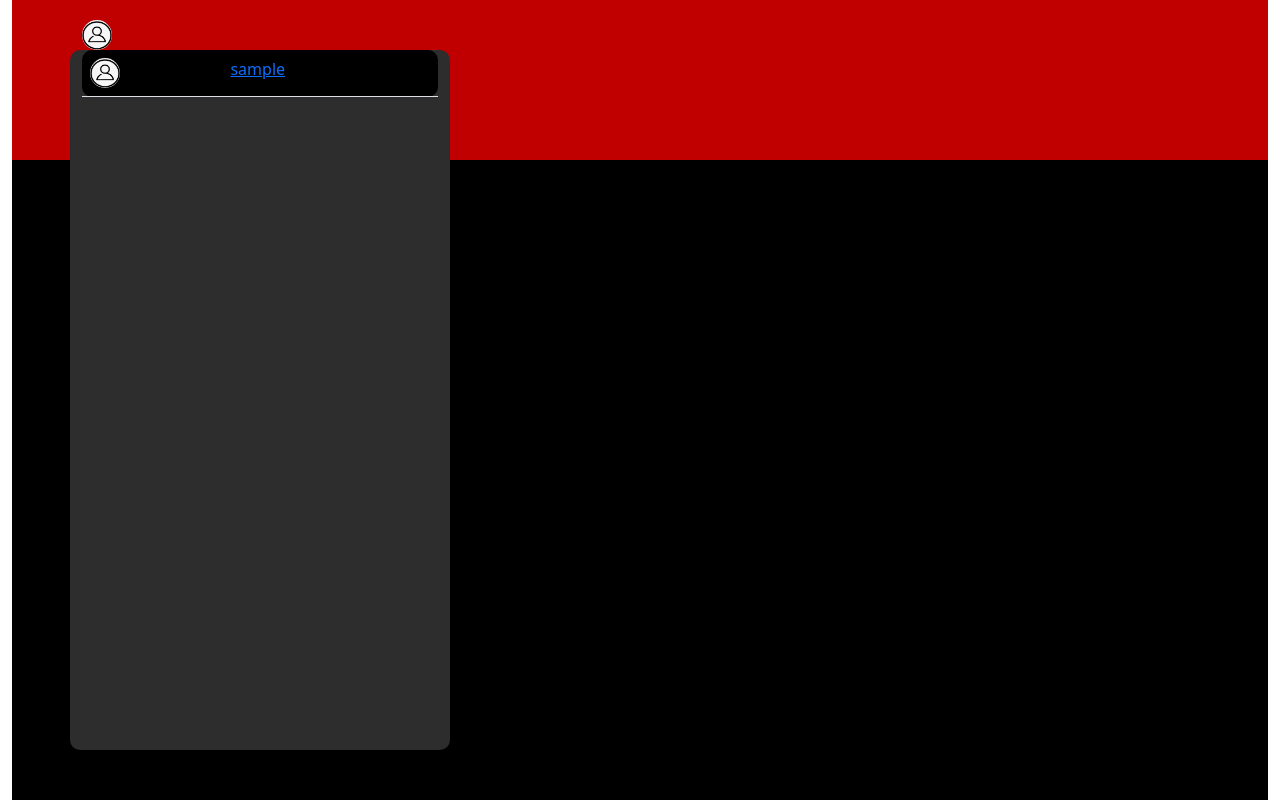
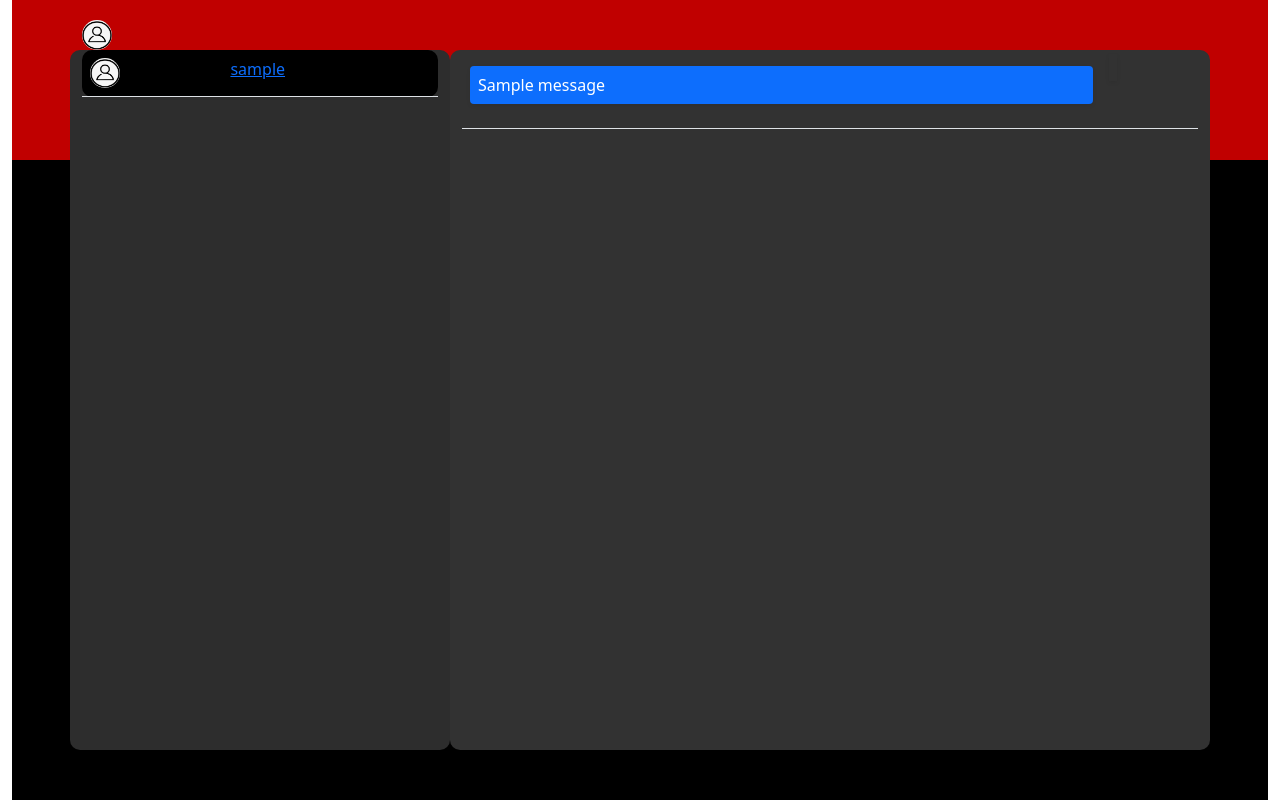
Before and after one commit to hamid-rd3/Messenger, a Django app: page /chat/ in a window 1280 px wide. Run offline with Django 3.2, Linux system fonts and the light colour scheme; tables that the repository leaves empty hold one stand-in row (values such as "Sample post"); one stand-in notice (Sample message) is shown; some libraries are stand-ins or nearby versions.

Commit message:
Designing the chat screen on chat page

```diff
--- a/static/css/index.css
+++ b/static/css/index.css
@@ -48,41 +48,15 @@
     background-color: #000000;
     border-radius: 10px;
 }
-/*
-::-webkit-scrollbar {
-    width: 0.5rem;
-    height: 0.5rem;
-    }
-::-webkit-scrollbar-track {
-    box-shadow: inset 0 0 5px rgb(184, 226, 32);
-    border-radius: 50rem;
-    }
-::-webkit-scrollbar-thumb {
-    background: white;
-    border-radius: 1rem;
-    }
-::-webkit-scrollbar-thumb:hover {
-    background: whitesmoke;
-    }
- */
 
-/* width */
-::-webkit-scrollbar {
-  width: 8px;
+.message-area {
+    background-color: #323232;
+    min-height: 600px;
+    border-radius: 10px;
 
 }
 
-/* Track */
-::-webkit-scrollbar-track {
-  background: #f1f1f1;
+.message-table-scroll {
+    overflow-y: scroll;
+    height: 550px;
 }
-
-/* Handle */
-::-webkit-scrollbar-thumb {
-  background: #888;
-}
-
-/* Handle on hover */
-::-webkit-scrollbar-thumb:hover {
-    background: #555;
-  }
--- a/templates/main_chat.html
+++ b/templates/main_chat.html
@@ -47,11 +47,55 @@
                 </div>
 
             </div>
-        </div>
+
+
+            <div class="col-sm-8 message-area">
+                <div class="message-table-scroll">
+                    <table class="table">
+                        <tbody id='chat-body'>
+                            {% for message in messages %}
+                            {% if message.sender == request.user.username %}
+                            <tr>
+                                <td>
+                                    <p class="bg-success p-2 mt-2 mr-5 shadow-sm text-white float-right rounded">
+                                        {{message.message}}
+                                    </p>
+                                </td>
+                                <td>
+                                    <p><small class="p-1 shadow-sm">{{message.timestamp|time:'H:i'}}</small>
+                                    </p>
+                                </td>
+                            </tr>
+                            {% else %}
+                            <tr>
+                                <td>
+                                    <p class="bg-primary p-2 mt-2 mr-5 shadow-sm text-white float-left rounded">
+                                        {{message.message}}
+                                    </p>
+                                </td>
+                                <td>
+                                    <p><small class="p-1 shadow-sm">{{message.timestamp|time:'H:i'}}</small>
+                                    </p>
+                                </td>
+                            </tr>
+                            {% endif %}
+                            {% endfor %}
+                        </tbody>
+                    </table>
+                </div>
 
 
 
+
+
+
+            </div>
+        </div>
     </div>
 
 
-    {% endblock %}
+
+</div>
+
+
+{% endblock %}
```
